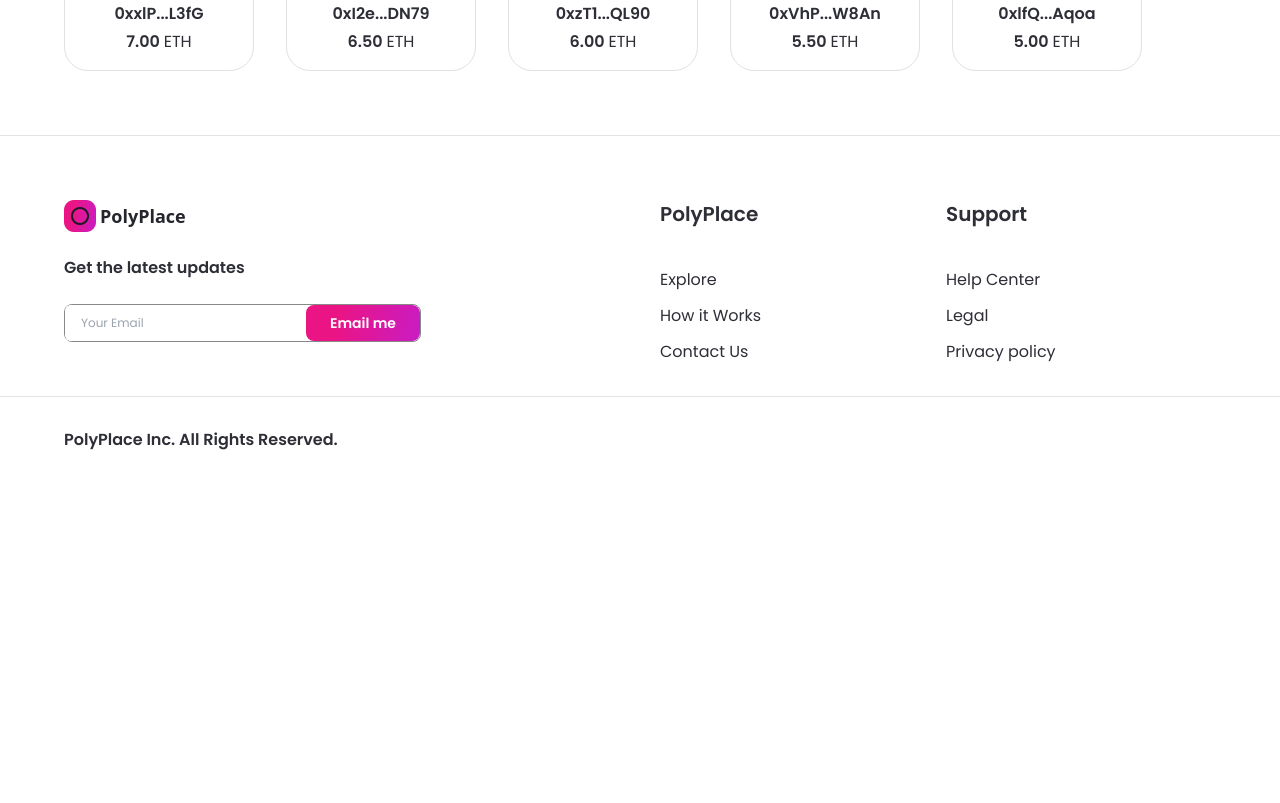
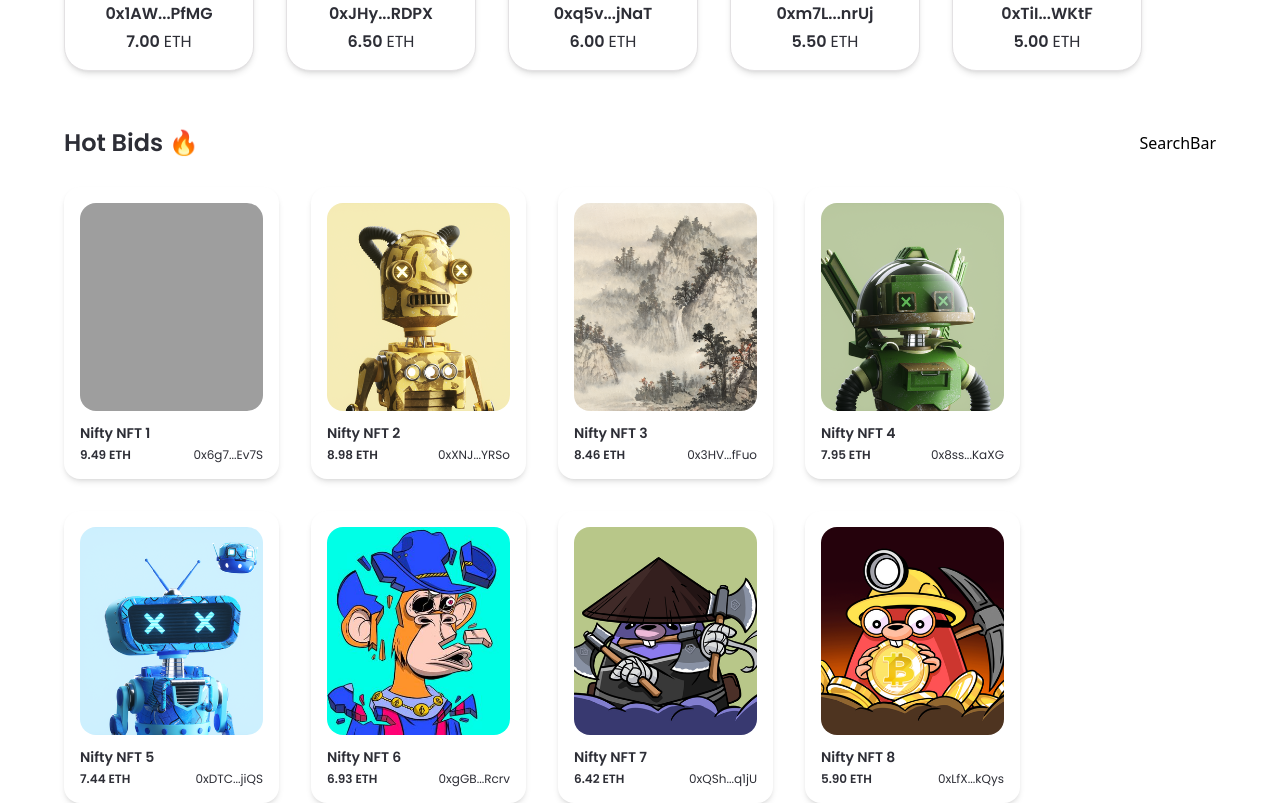
Before and after one commit to chrisstef/polyplace, a Next.js app: page / in a window 1280 px wide. Shown: the part 640-1443 px from the top of the page. Before the commit the page ends 1159 px from the top, so only its background shows below. Built offline with nearby package versions, Linux system fonts and the light colour scheme; grey boxes are pictures that could not be loaded.

Commit message:
create hot bids component

```diff
--- a/components/Banner.jsx
+++ b/components/Banner.jsx
@@ -1,7 +1,7 @@
 import React from 'react';
 
 const Banner = ({ name, childStyles, parentStyles }) => (
-  <div className={`relative w-full flex items-center z-0 overflow-hidden nft-gradient ${parentStyles}`}>
+  <div className={`relative w-full flex items-center z-0 overflow-hidden nft-gradient shadow-md ${parentStyles}`}>
     <p className={`font-bold text-5xl font-poppins leading-70 ${childStyles}`}>{name}</p>
   </div>
 );
--- a/components/CreatorCard.jsx
+++ b/components/CreatorCard.jsx
@@ -4,7 +4,7 @@ import Image from 'next/image';
 import images from '../assets';
 
 const CreatorCard = ({ rank, creatorImage, creatorName, creatorEths }) => (
-  <div className="min-w-190 minlg:min-w-240 dark:bg-nft-black-3 bg-white border dark:border-nft-black-3 border-nft-gray-1 rounded-3xl flex flex-col p-4 m-4">
+  <div className="min-w-190 minlg:min-w-240 dark:bg-nft-black-3 bg-white border dark:border-nft-black-3 border-nft-gray-1 rounded-3xl flex flex-col p-4 m-4 shadow-md">
     <div className="w-8 h-8 minlg:w-10 minlg:h-10 bg-nft-red-violet flexCenter rounded-full">
       <p className="font-poppins text-white font-semibold text-base minlg:text-lg">{rank}</p>
     </div>
--- /dev/null
+++ b/components/NFTCard.jsx
@@ -0,0 +1,31 @@
+import React from 'react';
+import Image from 'next/image';
+import Link from 'next/link';
+
+import images from '../assets';
+
+const NFTCard = ({ nft }) => (
+  <Link href={{ pathname: '/nft-details', query: nft }}>
+    <div className="flex-1 min-w-215 max-w-max xs:max-w-none sm:w-full sm:min-w-155 minmd:min-w-256 minlg:min-w-327 dark:bg-nft-black-3 bg-white rounded-2xl p-4 m-4 minlg:m-8 sm:my-2 sm:mx-2 cursor-pointer shadow-md">
+      <div className="relative w-full h-52 sm:h-36 xs:h-56 mind:h-60 minlg:h-300 rounded-2xl overflow-hidden">
+        <Image
+          src={nft.image || images[`nft${nft.i}`]}
+          layout="fill"
+          objectFit="cover"
+          alt={`nft${nft.i}`}
+        />
+      </div>
+      <div className="mt-3 flex flex-col">
+        <p className="font-poppins dark:text-white text-nft-black-1 font-semibold text-sm minlg:text-xl">
+          {nft.name}
+        </p>
+        <div className="flexBetween mt-1 minlg:mt-3 flex-row xs:flex-col xs:items-start xs:mt-3">
+          <p className="font-poppins dark:text-white text-nft-black-1 font-semibold text-xs minlg:text-lg">{nft.price} <span className="normal">ETH</span></p>
+          <p className="font-poppins dark:text-white text-nft-black-1 text-xs minlg:text-lg">{nft.seller}</p>
+        </div>
+      </div>
+    </div>
+  </Link>
+);
+
+export default NFTCard;
--- a/components/Navbar.jsx
+++ b/components/Navbar.jsx
@@ -79,7 +79,7 @@ const Navbar = () => {
           </div>
         </Link>
         <Link href="/">
-          <div className="hidden md:flex" onClick={() => {}}>
+          <div className="hidden md:flex cursor-pointer" onClick={() => {}}>
             <Image src={images.logo02} objectFit="contain" width={32} height={32} alt="logo" />
           </div>
         </Link>
--- a/components/index.js
+++ b/components/index.js
@@ -3,5 +3,6 @@ import Footer from './Footer';
 import Button from './Button';
 import Banner from './Banner';
 import CreatorCard from './CreatorCard';
+import NFTCard from './NFTCard';
 
-export { Navbar, Footer, Button, Banner, CreatorCard };
+export { Navbar, Footer, Button, Banner, CreatorCard, NFTCard };
--- a/pages/index.js
+++ b/pages/index.js
@@ -1,7 +1,7 @@
 import { useState, useEffect, useRef } from 'react';
 import Image from 'next/image';
 import { useTheme } from 'next-themes';
-import { Banner, CreatorCard } from '../components';
+import { Banner, CreatorCard, NFTCard } from '../components';
 
 import images from '../assets';
 import { makeId } from '../utils/makeId';
@@ -95,6 +95,29 @@ const Home = () => {
             </div>
           </div>
         </div>
+
+        <div className="mt-10">
+          <div className="flexBetween mx-4 xs:mx-0 minlg:mx-8 sm:flex-col sm:items-start">
+            <h1 className="flex-1 font-poppins dark:text-white text-nft-black-1 text-2xl minlg:text-4xl font-semibold sm:mb-4">Hot Bids 🔥</h1>
+            <div>SearchBar</div>
+          </div>
+          <div className="mt-3 w-full flex flex-wrap justify-start md:justify-center">
+            {[1, 2, 3, 4, 5, 6, 7, 8, 9, 10].map((i) => (
+              <NFTCard
+                Card
+                key={`nft-${i}`}
+                nft={{
+                  i,
+                  name: `Nifty NFT ${i}`,
+                  price: (10 - i * 0.512).toFixed(2),
+                  seller: `0x${makeId(3)}...${makeId(4)}`,
+                  owner: `0x${makeId(3)}...${makeId(4)}`,
+                  description: 'What an NFT!',
+                }}
+              />
+            ))}
+          </div>
+        </div>
       </div>
     </div>
   );
```
